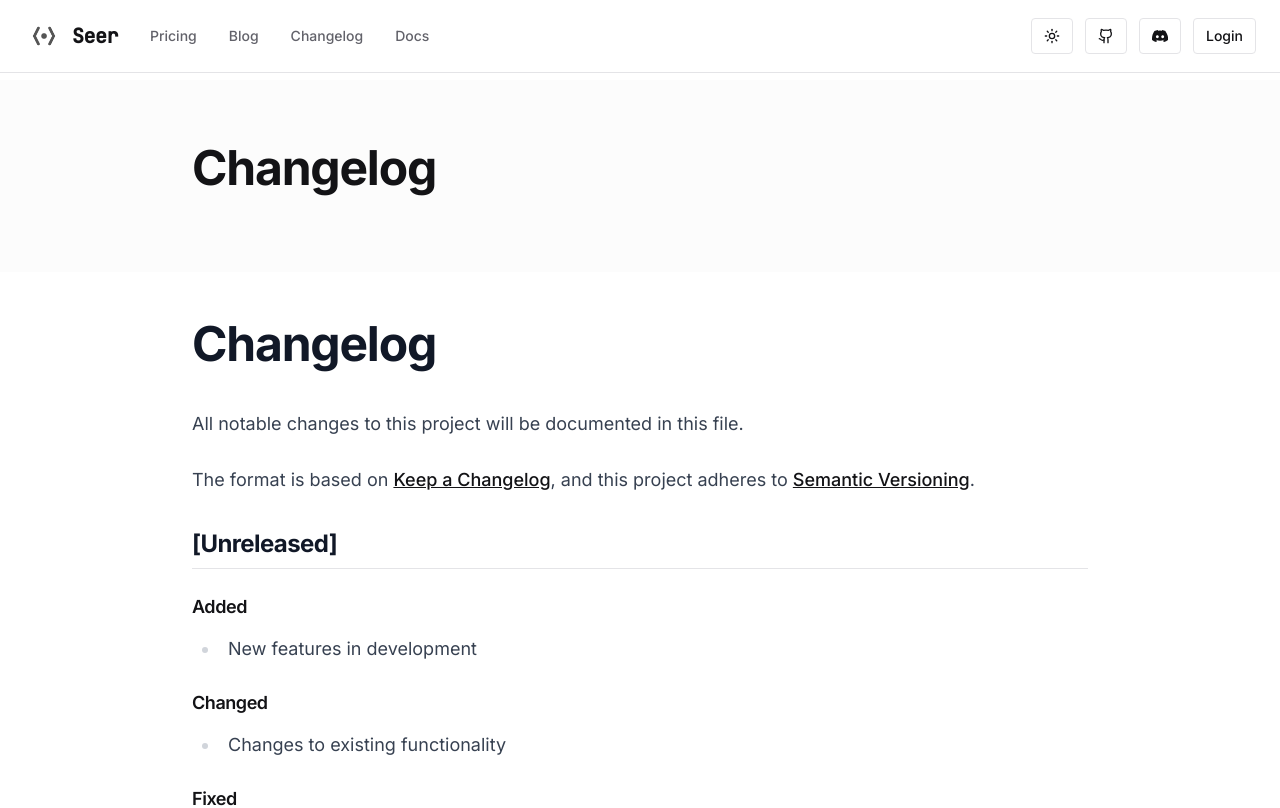
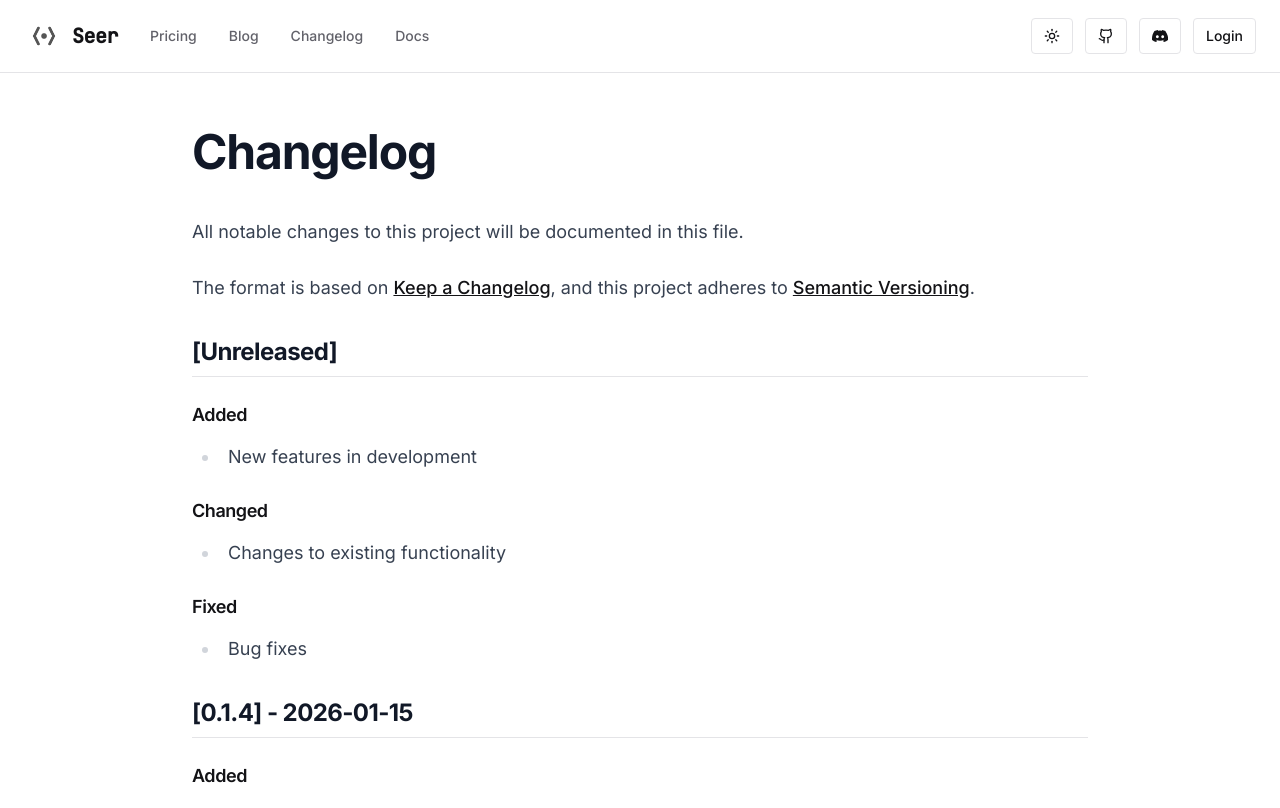
Before and after one commit to seer-engg/seer-website, a React (Vite) app: page /changelog in a window 1280 px wide. Shown: the top 808 px of the page. Built offline with nearby package versions, Linux system fonts and the light colour scheme; no server answers; the HTML template or start-up script is replaced by a standard one.

Commit message:
remove minor section

```diff
--- a/src/pages/Changelog.tsx
+++ b/src/pages/Changelog.tsx
@@ -57,14 +57,6 @@ const Changelog = () => {
     <div className="min-h-screen">
       <Navbar />
       <div className="pt-20">
-        <section className="py-16 px-6 bg-muted/30">
-          <div className="max-w-4xl mx-auto">
-            <h1 className="text-4xl md:text-5xl font-bold mb-4">
-              Changelog
-            </h1>
-          </div>
-        </section>
-
         <section className="py-12 px-6">
           <div className="max-w-4xl mx-auto">
             {content ? (
```
